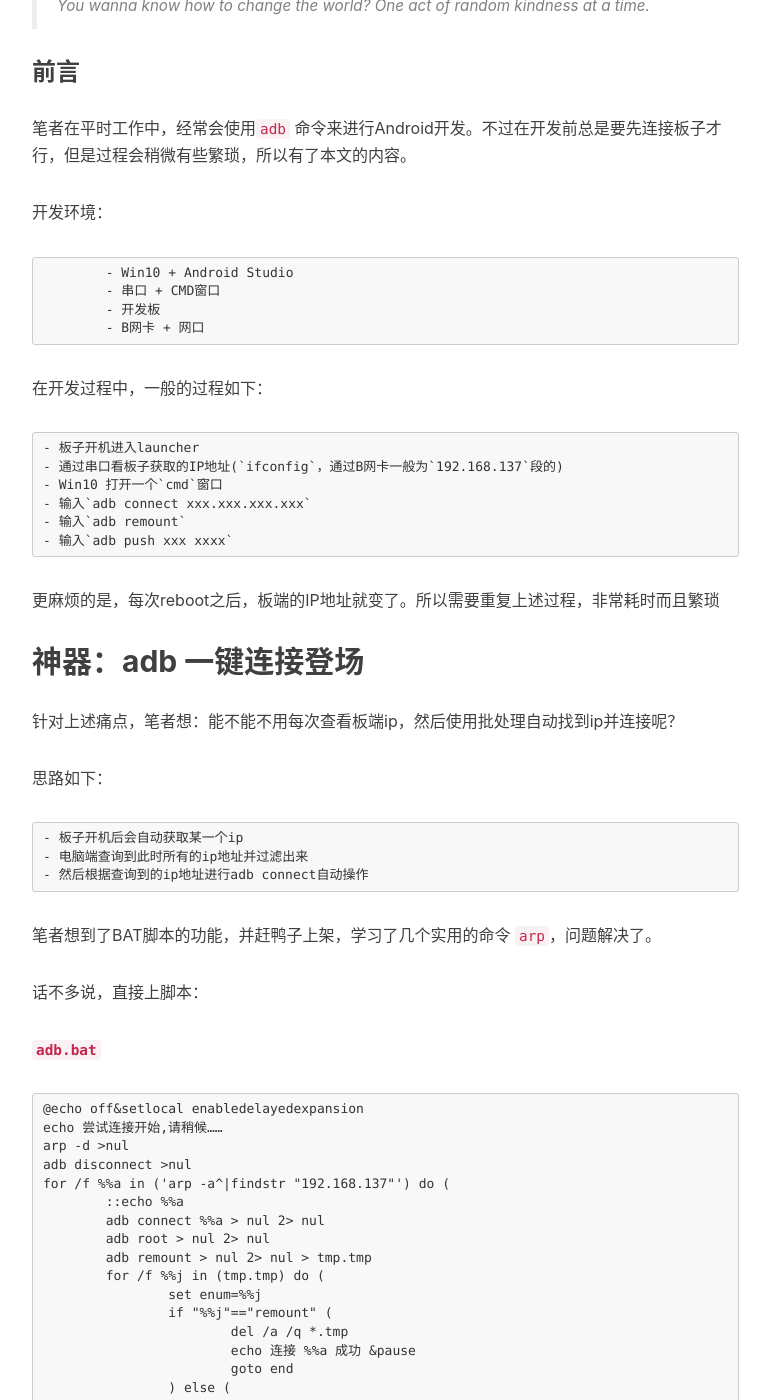
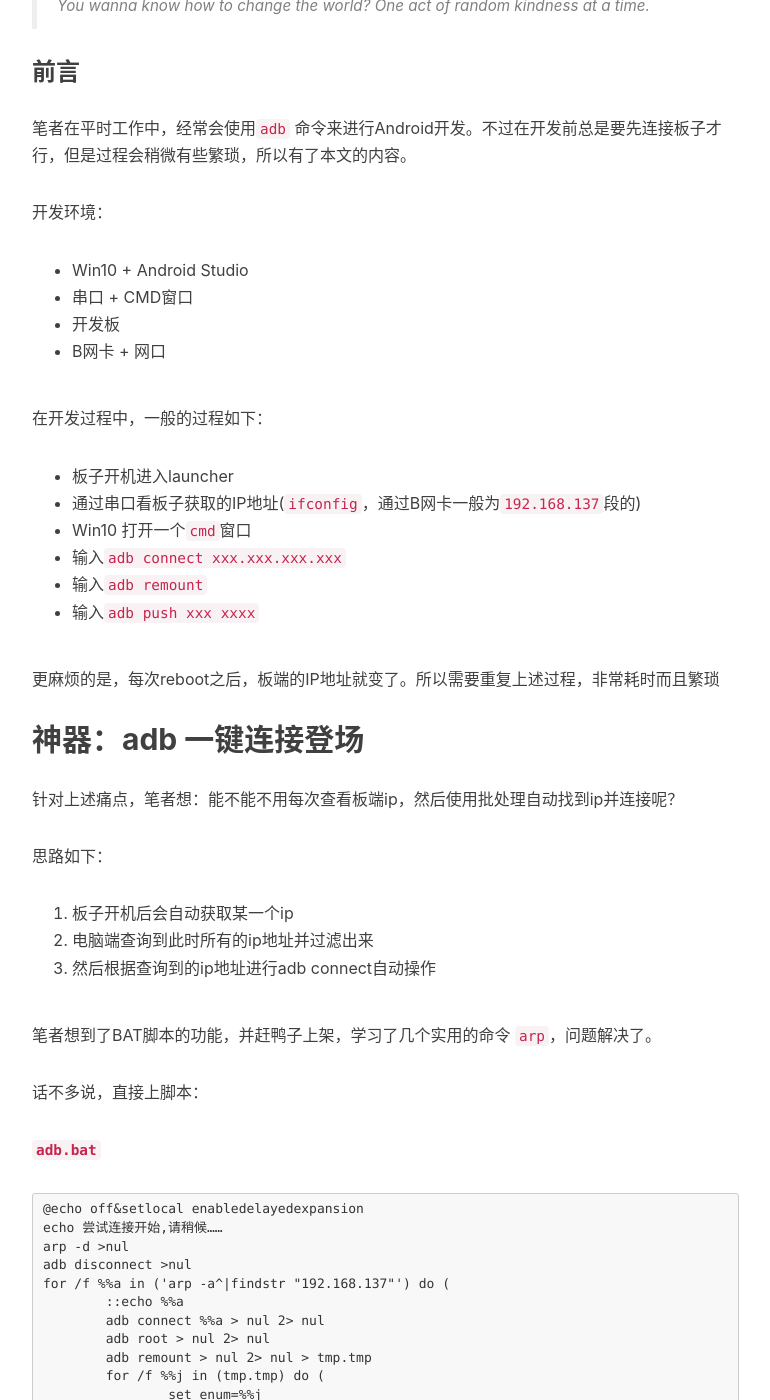
Before and after one commit to Nathan-Feng/Nathan-Feng.github.io, a Jekyll site: the page built from _posts/2020-09-16-adb-auto-connect.md, in a window 1280 px wide and 1400 px high, scrolled down 666 px. Shown: the whole window, without its empty margins (233-1003 px from the left). Built offline with Jekyll 4.4.1, drawn with Linux system fonts in a browser that asks for light colours; nearby versions of some CDN libraries; comment, search, counter and statistics services are not loaded.

Commit message:
update new artical for adb tools

```diff
--- a/_posts/2020-09-16-adb-auto-connect.md
+++ b/_posts/2020-09-16-adb-auto-connect.md
@@ -23,19 +23,19 @@ tags:
 
 开发环境：
 
-		- Win10 + Android Studio
-		- 串口 + CMD窗口
-		- 开发板
-		- B网卡 + 网口
+* Win10 + Android Studio
+* 串口 + CMD窗口
+* 开发板
+* B网卡 + 网口
 
 在开发过程中，一般的过程如下：
 
-	- 板子开机进入launcher
-	- 通过串口看板子获取的IP地址(`ifconfig`，通过B网卡一般为`192.168.137`段的)
-	- Win10 打开一个`cmd`窗口
-	- 输入`adb connect xxx.xxx.xxx.xxx`
-	- 输入`adb remount`
-	- 输入`adb push xxx xxxx`
+- 板子开机进入launcher
+- 通过串口看板子获取的IP地址(`ifconfig`，通过B网卡一般为`192.168.137`段的)
+- Win10 打开一个`cmd`窗口
+- 输入`adb connect xxx.xxx.xxx.xxx`
+- 输入`adb remount`
+- 输入`adb push xxx xxxx`
 
 更麻烦的是，每次reboot之后，板端的IP地址就变了。所以需要重复上述过程，非常耗时而且繁琐
 
@@ -112,8 +112,8 @@ start cmd
 
 ## 总结
 
- - 从有想法到实现，也就半天的时间(现学bat脚本现卖)
+- 从有想法到实现，也就半天的时间(现学bat脚本现卖)
 
- - 希望本文对大家有所帮助，能够对您在解决工作和生活中的一些小痛点时有所启发
+- 希望本文对大家有所帮助，能够对您在解决工作和生活中的一些小痛点时有所启发
 
 - 本文工具下载地址： [传送门](https://github.com/Nathan-Feng/Tools)
```
Also changed, not shown: other parts of _posts/2020-09-16-adb-auto-connect.md (+3 -3 lines).
